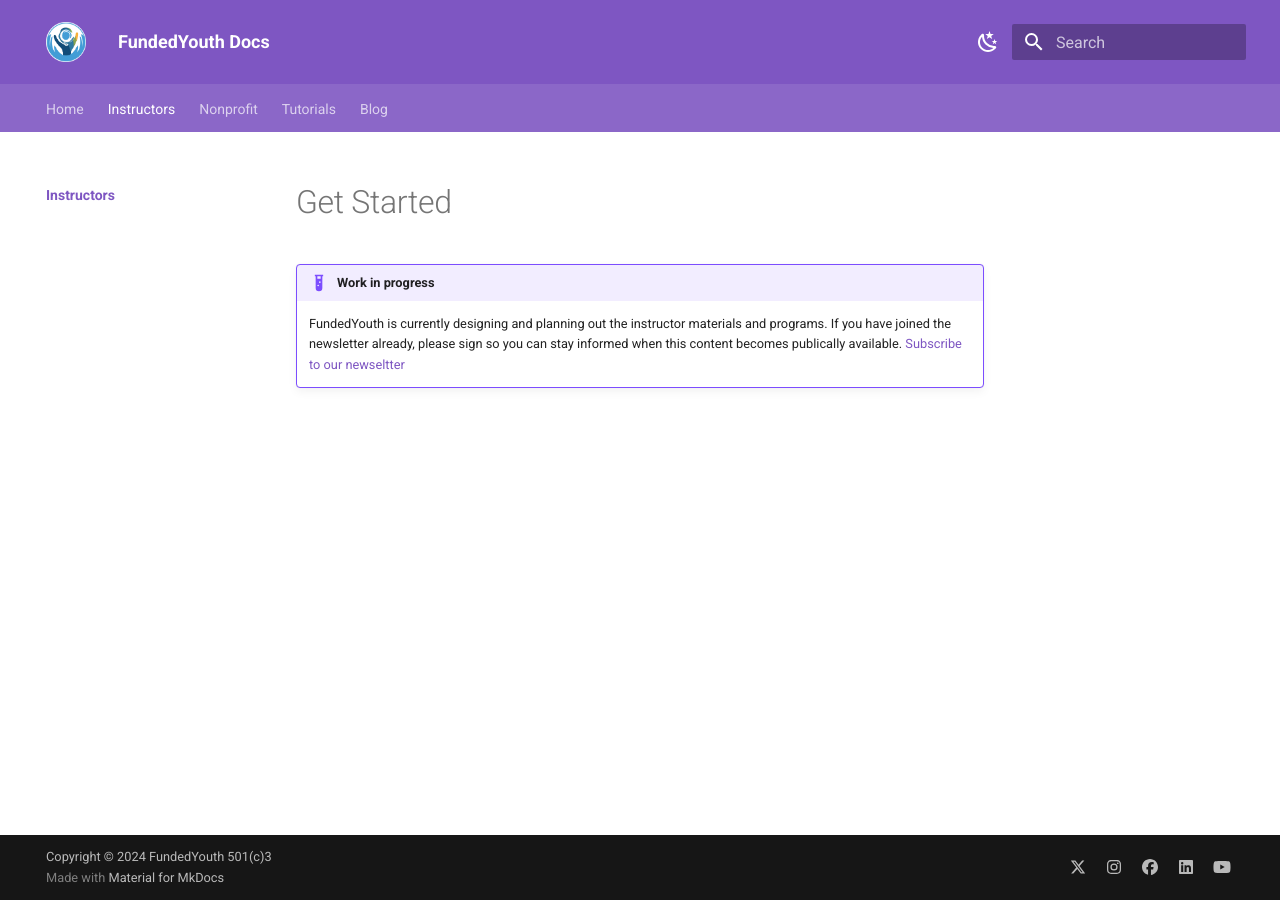
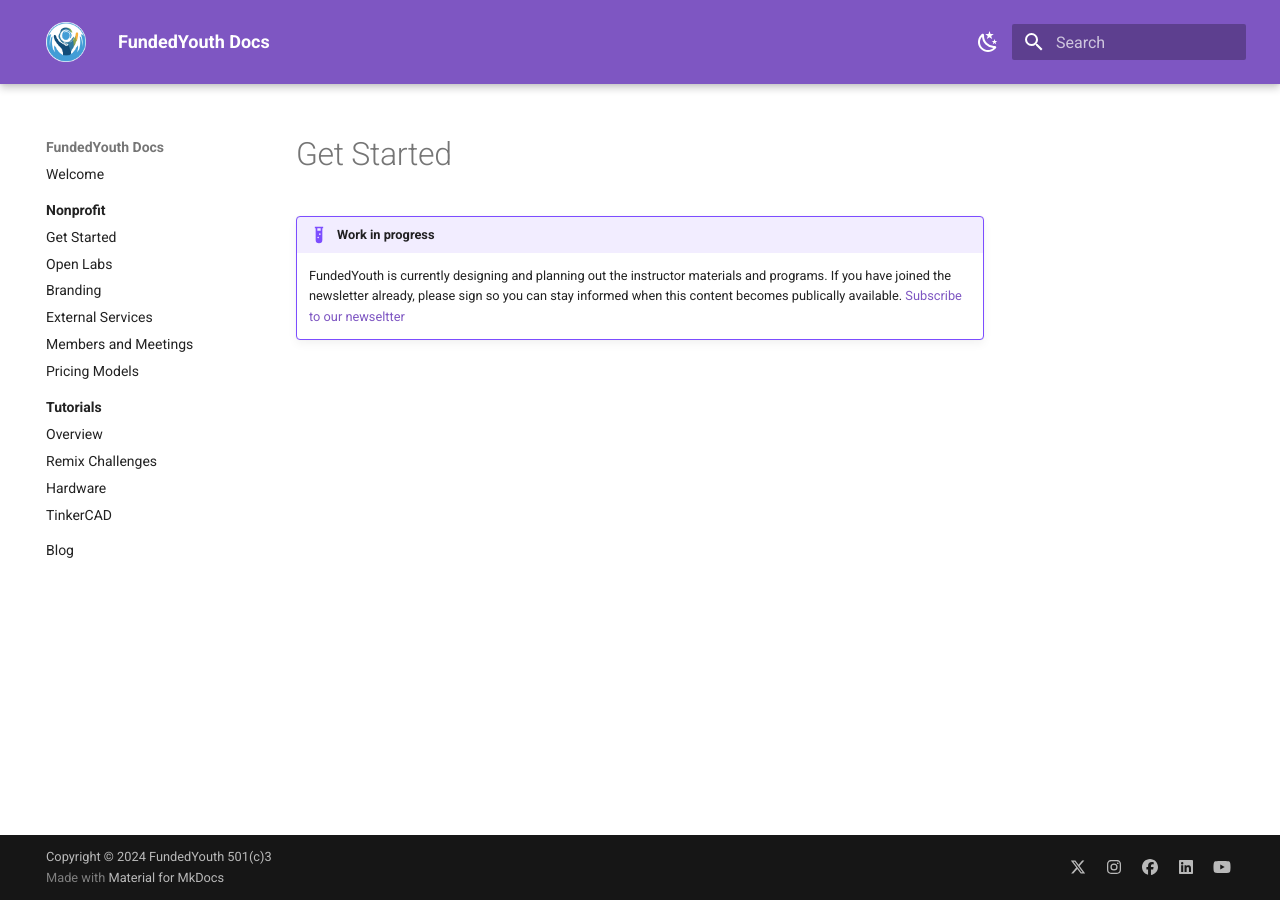
Before and after one commit to FundedYouth/mkdocs, an MkDocs documentation site: the page built from docs/Instructors/README.md, in a window 1280 px wide. Built offline with MkDocs 1.6.1 and Material for MkDocs 9.7.7, drawn with Linux system fonts in a browser that asks for light colours.

Commit message:
Updated Navigation
Navigation is now manually set in the mkdocs.yml at the bottom. I've removed the tabs in desktop view because it was having issues with custom navigation. There is a left hand navigation only.

```diff
--- a/docs/stylesheets/style.css
+++ b/docs/stylesheets/style.css
@@ -11,3 +11,6 @@
 .md-tabs {
     opacity: 0.9;
 }
+.md-nav__link {
+    color: rgb(34, 34, 34) !important;
+}
--- a/mkdocs.yml
+++ b/mkdocs.yml
@@ -30,10 +30,11 @@ theme:
   logo: assets/logo.png
   favicon: assets/favicon.ico
   features:
-    # - navigation.top
-    - navigation.tabs
+    - navigation.top
+    # - navigation.tabs
     - navigation.indexes
-    - navigation.sections/
+    - navigation.sections
+    # - navigation.instant
     # - navigation.path
     - search.suggest
     - search.highlight
@@ -85,9 +86,21 @@ extra_css:
   - stylesheets/style.css
 
 
-# nav:
-#   - 'Welcome': 'README.md'
-#   - 'Tutorials': './Tutorials'
-#   - 'Instructors': './Instructors'
-#   - 'Nonprofit': './Nonprofit'
-#   - 'Blog': './blog'
+nav:
+  - 'Welcome': 'README.md'
+  # - 'Instructors': './Instructors'
+  - 'Nonprofit':
+    - 'Get Started': './Nonprofit'
+    - 'Open Labs': './Nonprofit/Open_Labs'
+    - 'Branding': './Nonprofit/Branding'
+    - 'External Services': './Nonprofit/External_Services'
+    - 'Members and Meetings': './Nonprofit/Board_Members'
+    - 'Pricing Models': ''
+  - 'Tutorials':
+    - 'Overview': './Tutorials'
+    - 'Remix Challenges': './Tutorials/Remix_Challenge'
+    - 'Hardware': './Tutorials/Hardware_Setup'
+    - 'TinkerCAD': './Tutorials/TinkerCAD'
+    # - 'OnShape': ''
+    # - 'Lasercraft': ''
+  - 'Blog': './blog'
```
